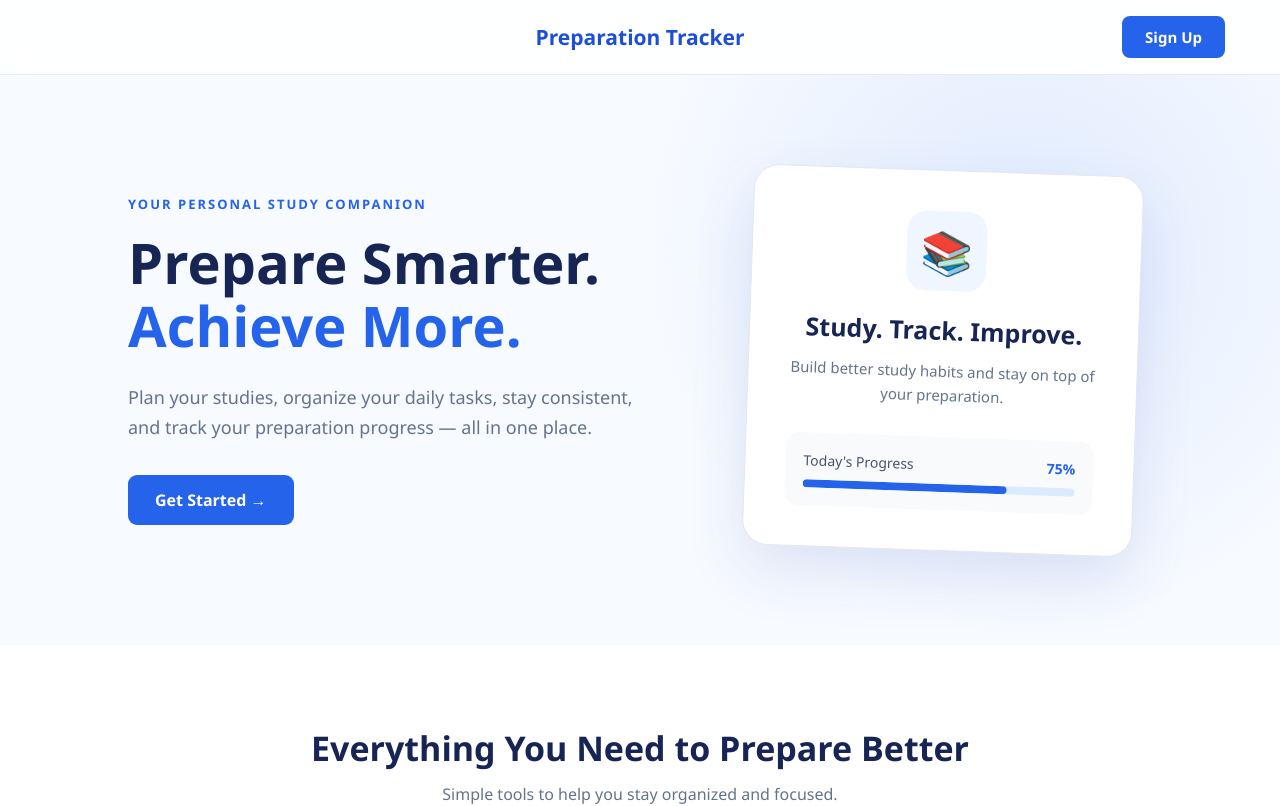
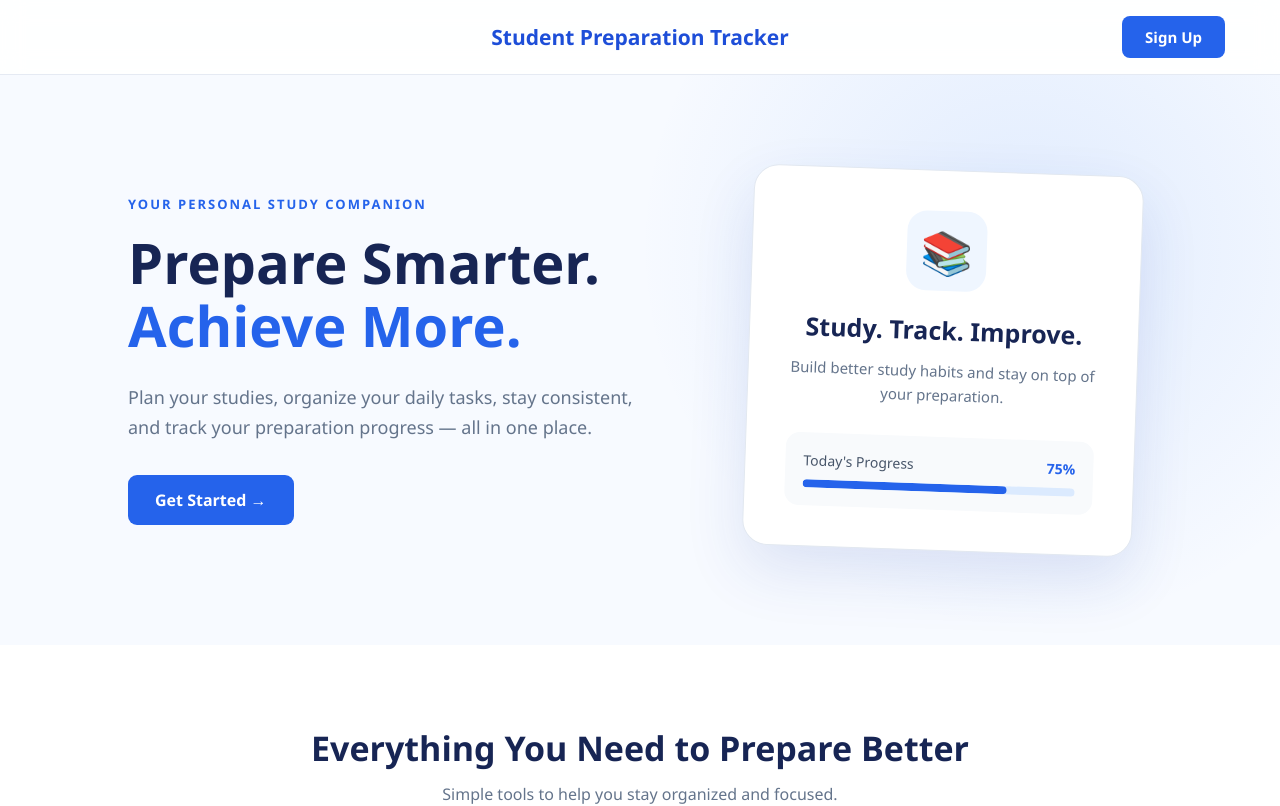
Before and after one commit to pravallikayeturu/student-preparation-tracker, a React (Vite) app: page / in a window 1280 px wide. Shown: the top 806 px of the page. Built offline with nearby package versions, Linux system fonts and the light colour scheme.

Commit message:
Update login signup and welcome pages

```diff
--- a/src/pages/Login/Login.jsx
+++ b/src/pages/Login/Login.jsx
@@ -354,7 +354,7 @@ function Login() {
         <div className="login-left">
 
           <div className="login-brand">
-             Preparation Tracker
+            Studnet Preparation Tracker
           </div>
 
           <div className="login-intro">
@@ -621,7 +621,7 @@ function Login() {
           </h2>
 
           <p className="login-subtitle">
-            Login to your  Preparation Tracker
+            Login to your Student Preparation Tracker
           </p>
 
           {/* ERROR */}
--- a/src/pages/Signup/Signup.jsx
+++ b/src/pages/Signup/Signup.jsx
@@ -340,7 +340,7 @@ function Signup() {
         <div className="signup-left">
 
           <div className="signup-brand">
-             Preparation Tracker
+            Student Preparation Tracker
           </div>
 
           <div className="signup-intro">
@@ -527,7 +527,7 @@ function Signup() {
       <div className="signup-left">
 
         <div className="signup-brand">
-         Preparation Tracker
+        Student Preparation Tracker
         </div>
 
         <div className="signup-intro">
@@ -580,7 +580,7 @@ function Signup() {
           </h2>
 
           <p className="signup-subtitle">
-            Join  Preparation Tracker
+            Join Student Preparation Tracker
           </p>
 
           {/* ERROR */}
--- a/src/pages/Welcome/Welcome.jsx
+++ b/src/pages/Welcome/Welcome.jsx
@@ -12,7 +12,7 @@ function Welcome() {
         <div className="nav-left"></div>
 
         <div className="logo">
-         Preparation Tracker
+        Student Preparation Tracker
         </div>
 
         <div className="nav-right">
```
